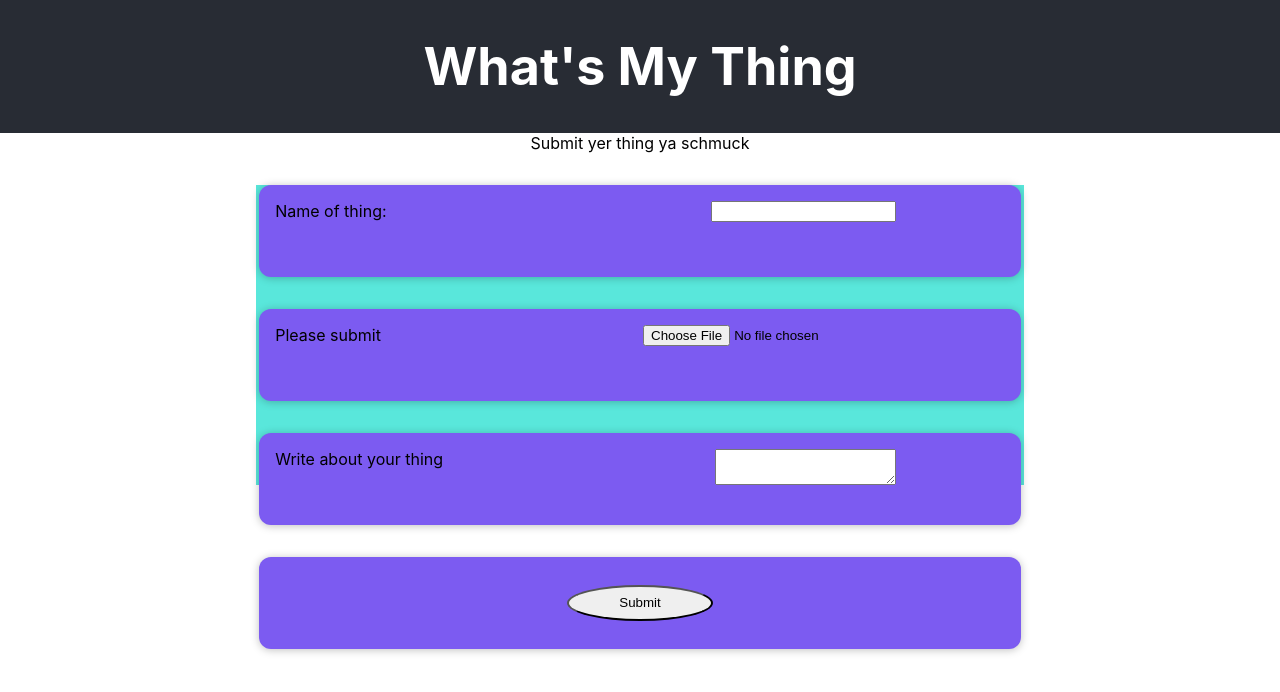
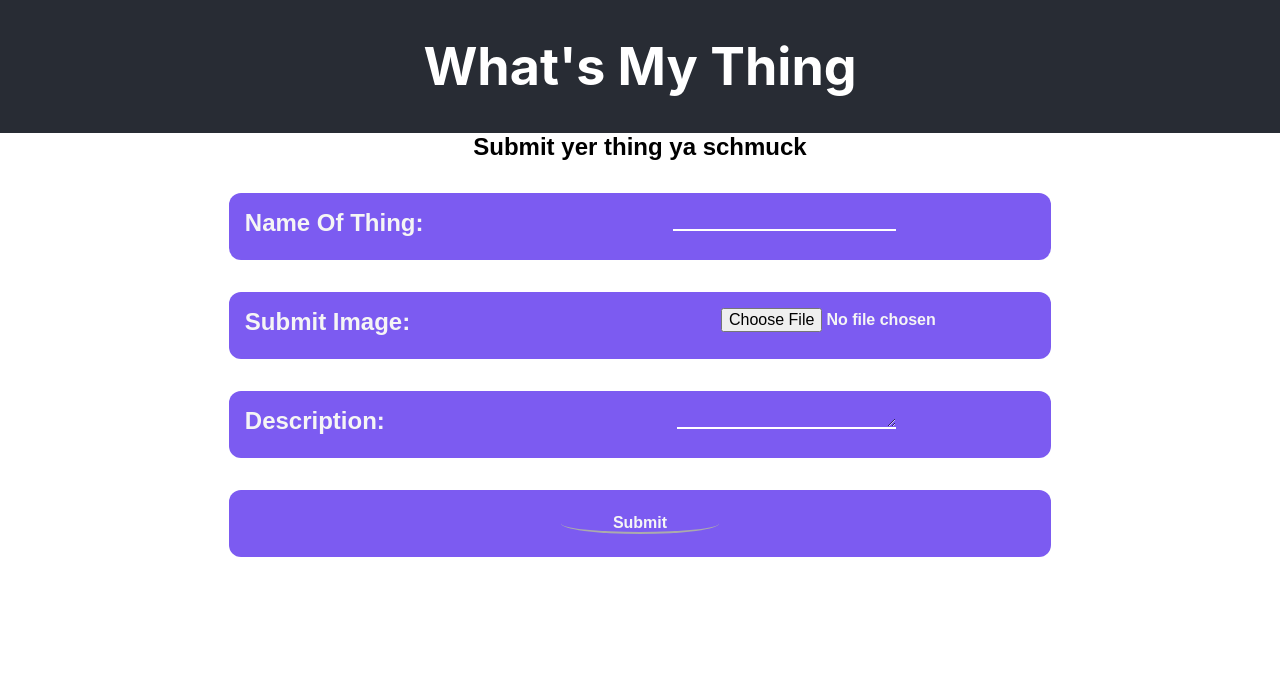
Before and after one commit to denriquem/whatsMyThing, a React (Create React App) app: page /submit in a window 1280 px wide. Shown: the top 692 px of the page. Built offline with nearby package versions, Linux system fonts and the light colour scheme.

Commit message:
basic styling to form

```diff
--- a/src/components/whatsMyThing.css
+++ b/src/components/whatsMyThing.css
@@ -1,8 +1,9 @@
 .form-section {
-	height: 300px;
-	width: 60%;
+	height: 350px;
+	width: 65%;
 	margin: auto;
-	background-color: rgb(89, 231, 219);
+	background-color: white;
+	border: none;
 }
 
 .input-1 {
@@ -14,8 +15,7 @@
 	max-width: 95%;
 	border-radius: 12px;
 	text-align: center;
-	box-shadow: 0 1px 8px rgba(0, 0, 0, 0.25);
-	height: 20%;
+	height: 10%;
 }
 
 .submit-button {
@@ -23,9 +23,70 @@
 	height: 60%;
 	margin: auto;
 	border-radius: 60%;
+	font-size: 1rem;
+	font-weight: bold;
+	font-family: sans-serif;
+	color: whitesmoke;
 }
 
 .input-area {
 	position: absolute;
 	right: 30%;
 }
+
+.input-area-file {
+	position: absolute;
+	right: 20%;
+	font-size: 1rem;
+	font-weight: bold;
+	font-family: sans-serif;
+	color: whitesmoke;
+}
+
+input {
+	outline: 0;
+	border-width: 0 0 2px;
+	border-color: white;
+	background: transparent;
+	font-size: 1rem;
+	font-weight: bold;
+	font-family: sans-serif;
+	color: whitesmoke;
+}
+input:focus {
+	border-color: black;
+}
+
+textarea {
+	outline: 0;
+	border-width: 0 0 2px;
+	border-color: white;
+	background: transparent;
+	font-size: 1rem;
+	font-weight: bold;
+	font-family: sans-serif;
+	color: whitesmoke;
+	height: 2%;
+}
+
+textarea:focus {
+	border-color: black;
+}
+
+.text-large {
+	font-size: 1.5rem;
+	font-weight: bold;
+	font-family: sans-serif;
+	color: whitesmoke;
+	line-height: 1.2;
+	margin-bottom: 1rem;
+}
+
+.text-large-black {
+	font-size: 1.5rem;
+	font-weight: bold;
+	font-family: sans-serif;
+	color: black;
+	line-height: 1.2;
+	margin-bottom: 1rem;
+}
--- a/src/components/whatsMyThing.js
+++ b/src/components/whatsMyThing.js
@@ -38,12 +38,12 @@ const WhatsMyThing = (props) => {
 
 	return (
 		<div>
-			<div>Submit yer thing ya schmuck</div>
-			<form onSubmit={submitHander}>
+			<div className="text-large-black">Submit yer thing ya schmuck</div>
+			<form onSubmit={submitHander} className="form">
 				<div className="form-section">
 					<div className="input-1">
-						<label>
-							Name of thing:
+						<label className="text-large">
+							Name Of Thing:
 							<input
 								className="input-area"
 								type="text"
@@ -53,15 +53,15 @@ const WhatsMyThing = (props) => {
 						</label>
 					</div>
 					<div className="input-1">
-						<label>Please submit</label>
+						<label className="text-large">Submit Image:</label>
 						<input
-							className="input-area"
+							className="input-area-file"
 							type="file"
 							onChange={imageChangeHander}
 						/>
 					</div>
 					<div className="input-1">
-						<label>Write about your thing</label>
+						<label className="text-large">Description:</label>
 						<textarea
 							className="input-area"
 							value={enteredDescription}
```
